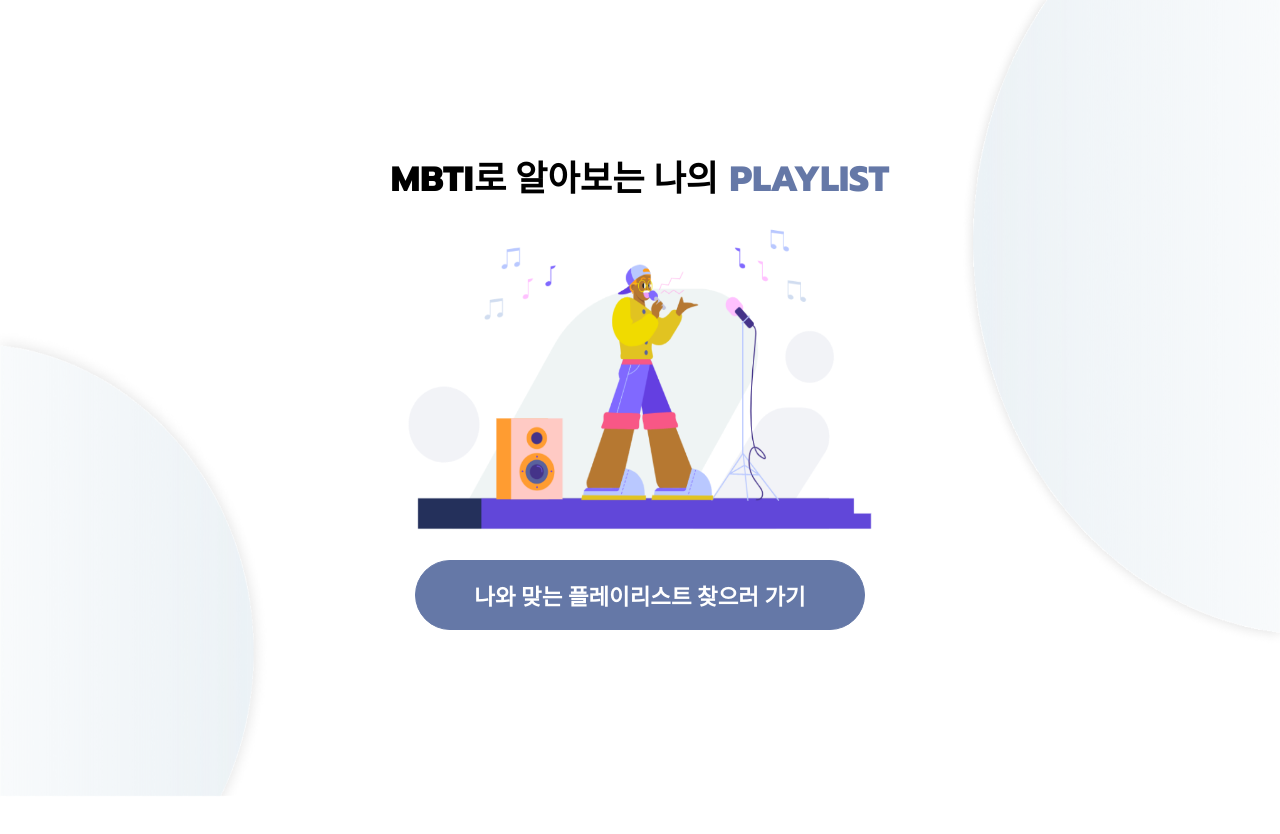
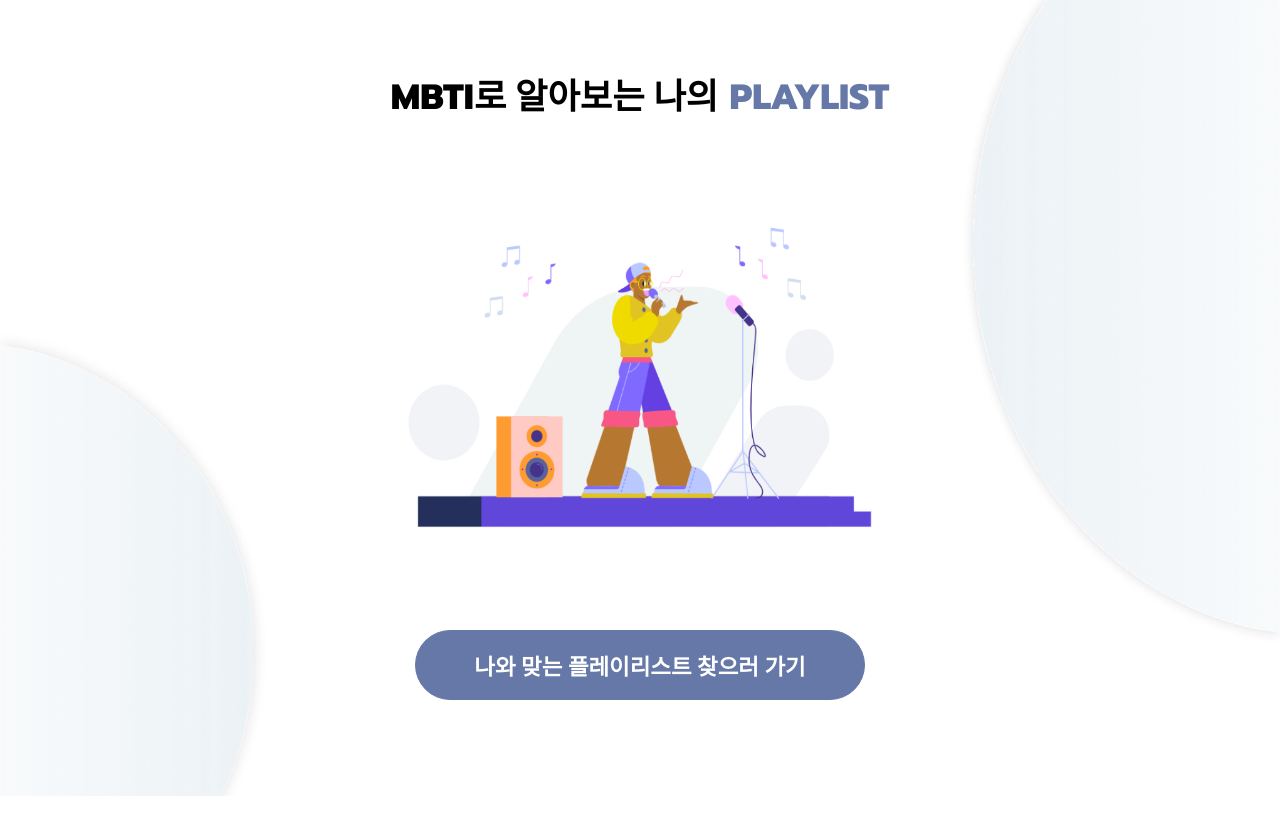
Before and after one commit to MGCWingcombo/Playlist_Client, a React (Create React App) app: page / in a window 1280 px wide. Shown: the top 834 px of the page. After the commit the page ends 800 px from the top, so only its background shows below. Built offline with nearby package versions, Linux system fonts and the light colour scheme; a web font is replaced by a local one.

Commit message:
[UPDATE] 커서 포인터 및 버그 수정

```diff
--- a/src/Pages/Addlist/Style.js
+++ b/src/Pages/Addlist/Style.js
@@ -36,7 +36,6 @@ export const Ment = styled.div`
 
 export const backImage = styled.div`
   position: relative;
-
   img {
     width: 250px;
     height: 250px;
@@ -63,4 +62,5 @@ export const Btn = styled.button`
   border: 1px solid #6578a7;
   border-radius: 50px;
   margin-bottom: 30vh;
+  cursor: pointer;
 `;
--- a/src/Pages/Endmbti/Style.js
+++ b/src/Pages/Endmbti/Style.js
@@ -61,6 +61,7 @@ export const Btn = styled.button`
 
   width: 400px;
   height: 60px;
+  cursor: pointer;
 `;
 
 export const Contents = styled.div`
--- a/src/Pages/MbtiTest/MbtiTest.js
+++ b/src/Pages/MbtiTest/MbtiTest.js
@@ -28,9 +28,11 @@ const MbtiTest = () => {
               alt="teststartimg"
             />
           </S.backImage>
-          <div onClick={navigateClick}>
-            <S.Btn>나와 맞는 플레이리스트 찾으러 가기</S.Btn>
-          </div>
+          <S.Btnwrap>
+            <div onClick={navigateClick}>
+              <S.Btn>나와 맞는 플레이리스트 찾으러 가기</S.Btn>
+            </div>
+          </S.Btnwrap>
         </S.Contents>
         <S.RightImg>
           <img src={require("../../assets/rightbuble.png")} alt="rightbuble" />
--- a/src/Pages/MbtiTest/Style.js
+++ b/src/Pages/MbtiTest/Style.js
@@ -26,11 +26,10 @@ export const RightImg = styled.div`
 export const Contents = styled.div`
   width: 100%;
   height: 100vh;
-  margin-top: 70px;
 
   display: flex;
   flex-direction: column;
-  justify-content: space-evenly;
+  justify-content: center;
   align-items: center;
 `;
 export const Ment = styled.div`
@@ -40,7 +39,7 @@ export const Ment = styled.div`
   text-align: center;
   display: flex;
   flex-direction: column;
-  margin-top: 10vh;
+  margin-bottom: 10vh;
   white-space: nowrap;
   display: inline;
   div {
@@ -57,7 +56,7 @@ export const Ment = styled.div`
 
 export const backImage = styled.image`
   position: relative;
-
+  margin-bottom: 9vh;
   img {
     width: 470px;
     height: 350px;
@@ -74,5 +73,9 @@ export const Btn = styled.button`
   height: 70px;
   border: 1px solid #6578a7;
   border-radius: 50px;
-  margin-bottom: 30vh;
+  cursor: pointer;
 `;
+
+export const Btnwrap = styled.div`
+  margin-bottom: 4vh;
+`;
```
